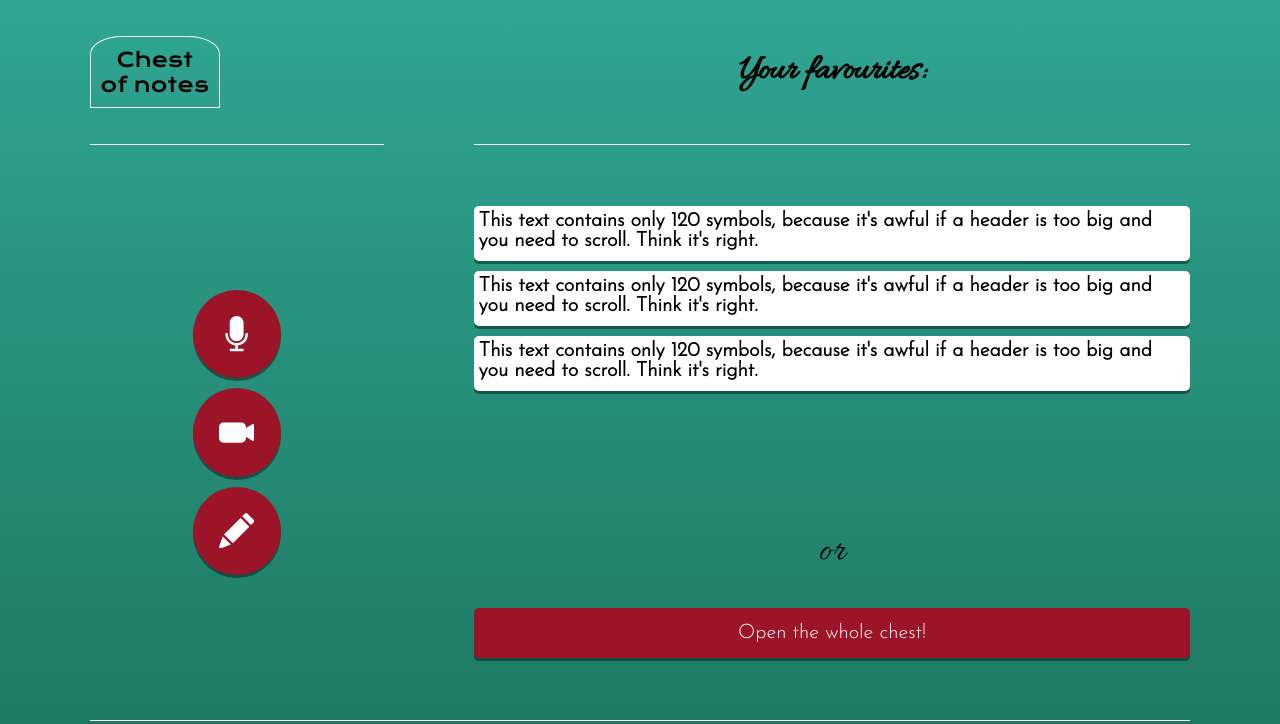
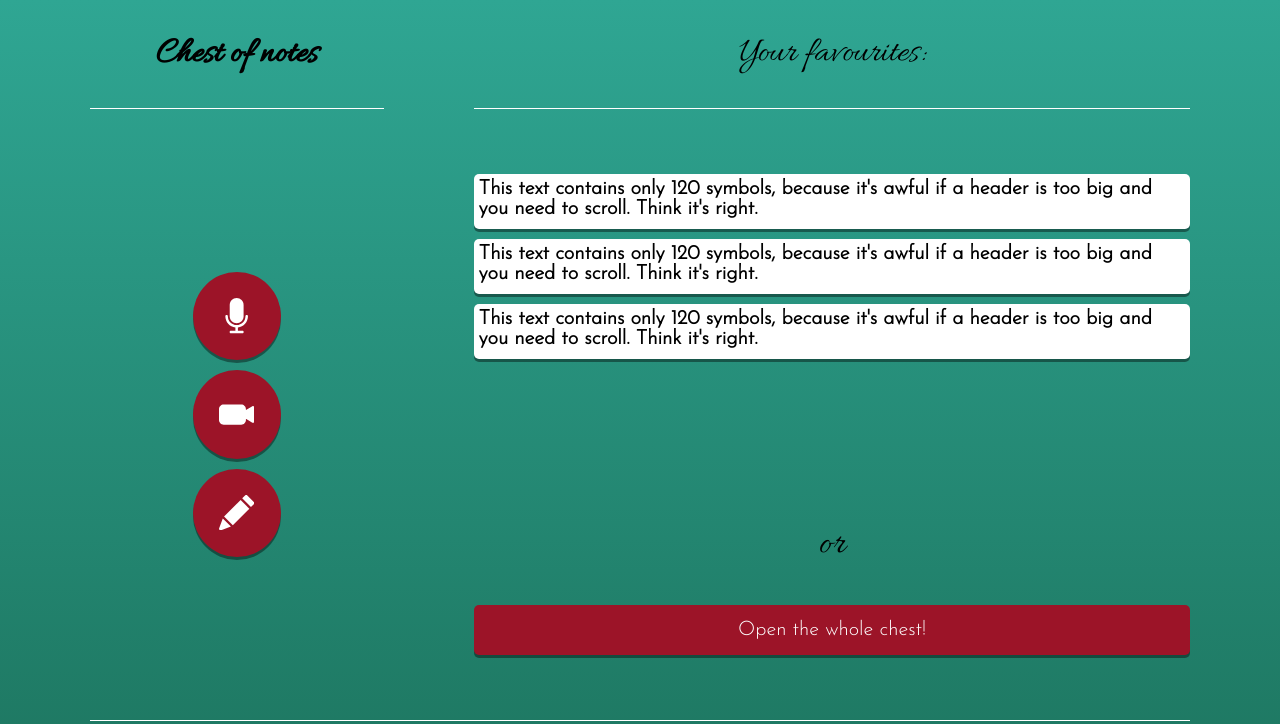
Before and after one commit to solarlime/chest-of-notes, a website built with webpack: page src/index.html in a window 1280 px wide. Shown: the top 724 px of the page. Built offline with nearby package versions, Linux system fonts and the light colour scheme.

Commit message:
Small fixes

```diff
--- a/src/css/style.css
+++ b/src/css/style.css
@@ -1,4 +1,4 @@
-@import url('https://fonts.googleapis.com/css2?family=Allura&family=Krona+One&family=Josefin+Sans:wght@300&display=swap');
+@import url('https://fonts.googleapis.com/css2?family=Allura&family=Josefin+Sans:wght@300&display=swap');
 
 :root {
     --font-accent: "Allura", Brush Script MT, cursive;
@@ -15,7 +15,7 @@
 }
 
 html {
-    font-size: 16px;
+    font-size: calc(var(--vh, 1vh)  * 2.5);
 }
 
 body {
@@ -64,11 +64,12 @@ button {
     display: flex;
     align-items: center;
     justify-content: center;
-    height: 20%;
+    height: 15%;
     width: 80%;
     border-bottom: 1px solid white;
     font-family: var(--font-accent);
     font-size: 2rem;
+    font-weight: normal;
 }
 
 .add-list, .main-wrapper, .notes-wrapper {
@@ -77,7 +78,7 @@ button {
     align-items: center;
     justify-content: center;
     width: 80%;
-    height: 80%;
+    height: 85%;
     box-sizing: border-box;
     padding: 5px 0;
 }
@@ -252,22 +253,15 @@ button {
     .header {
         display: flex;
         align-items: center;
+        justify-content: center;
         position: fixed;
         width: 23%;
-        height: calc(calc(var(--height) - 10vh) * 0.2);
+        height: calc(calc(var(--height) - 10vh) * 0.15);
         margin: 0 7%;
         border-bottom: 1px solid white;
         z-index: 1;
-        font-size: 1rem;
-        font-family: "Krona One", Verdana, sans-serif;
-    }
-
-    .header-container {
-        padding: 10px;
-        border: 1px solid white;
-        border-radius: 25% 25% 0 0;
-        font: inherit;
-        text-align: center;
+        font-family: var(--font-accent);
+        font-weight: bold;
     }
 
     .app {
@@ -304,7 +298,7 @@ button {
         display: none;
     }
 
-    .main-list-header, .add-list-header, .notes-list-header {
+    .main-list-header, .add-list-header, .notes-list-header, .header {
         font-size: 1.8rem;
     }
 
--- a/src/index.html
+++ b/src/index.html
@@ -9,7 +9,7 @@
 </head>
 <body>
 <main class="app">
-    <header class="header"><div class="header-container">Chest <br>of notes</div></header>
+    <header class="header">Chest of notes</header>
     <section class="app-screen add">
         <h2 class="add-list-header">Add something!</h2>
         <ul class="add-list">
```
